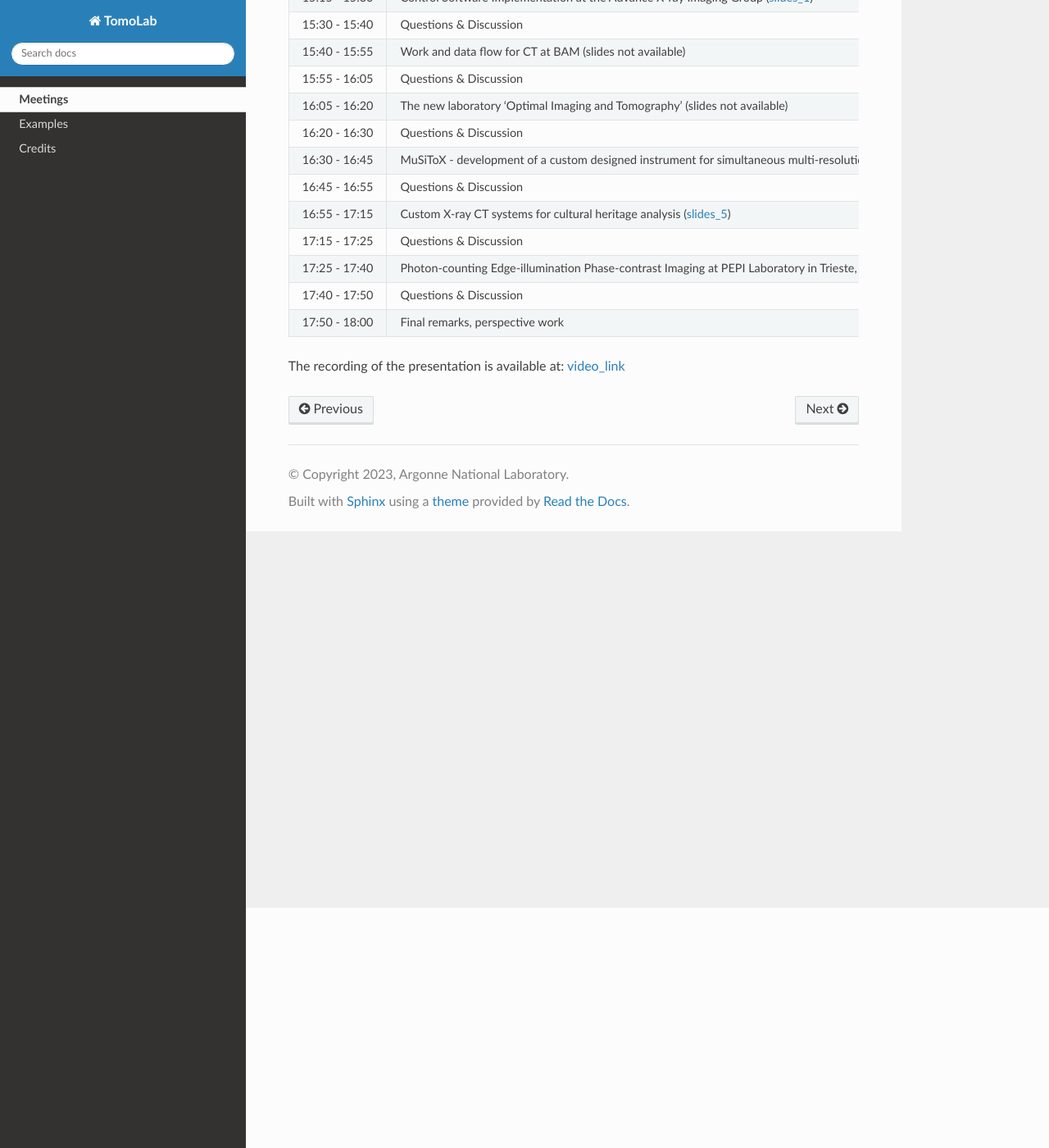
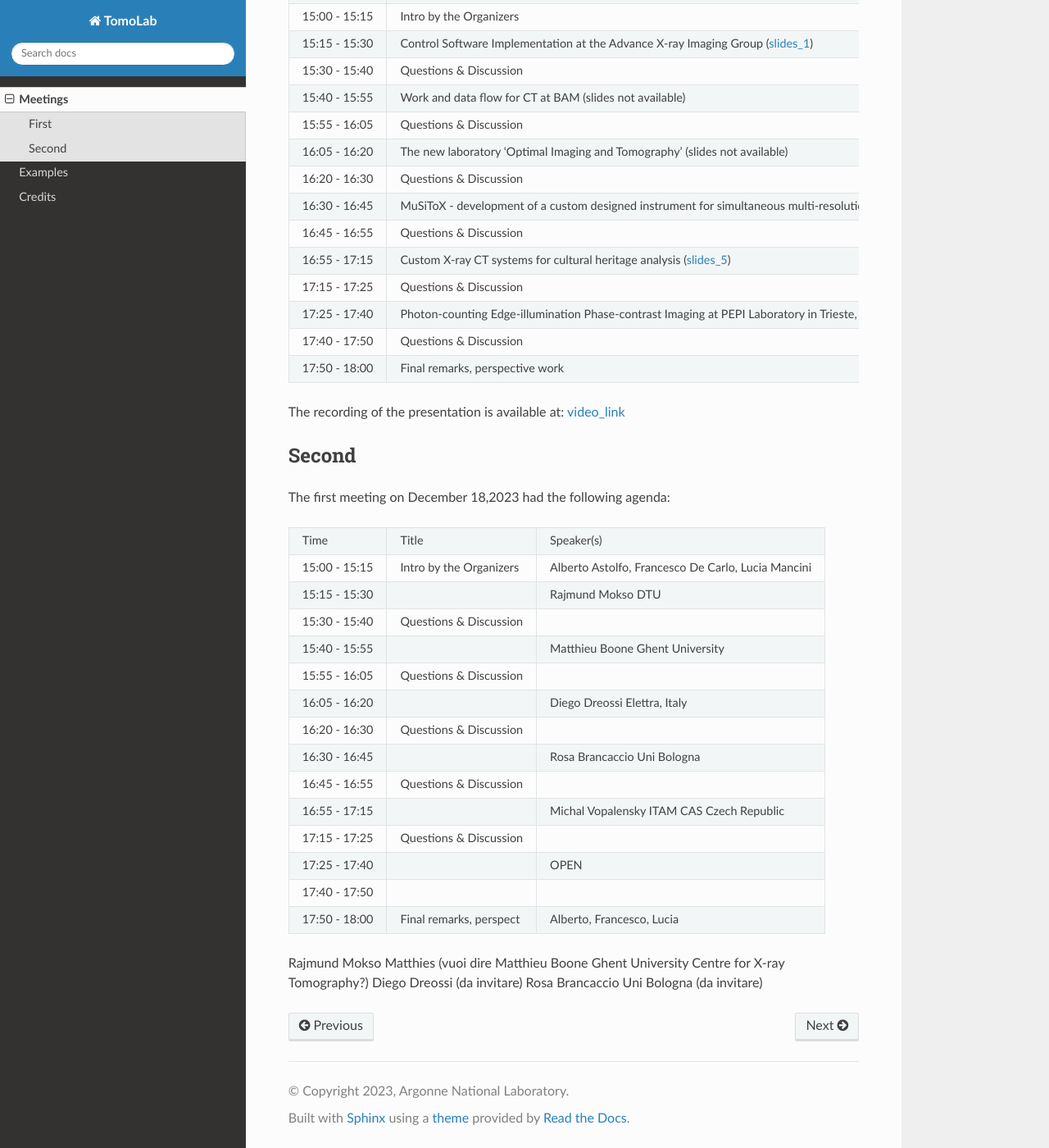
Before and after one commit to decarlof/tomolab, a Sphinx documentation site: the page built from docs/source/meetings.rst, in a window 1280 px wide and 1400 px high, scrolled down 293 px. Shown: the whole window at 82% size. Built offline with Sphinx 7.4.7 and the Read the Docs theme 2.0.0, drawn with Linux system fonts in a browser that asks for light colours.

Commit message:
added space holder secon meeting

```diff
--- a/docs/source/meetings.rst
+++ b/docs/source/meetings.rst
@@ -1,6 +1,9 @@
 ========
 Meetings
 ========
+
+First
+=====
 
 The first meeting on November, 27 2023 had the following agenda:
 
@@ -47,3 +50,46 @@ The first meeting on November, 27 2023 had the following agenda:
 +---------------+---------------------------------------------------------------------------------------------------------------------+-----------------------------------------------------------------+
 
 The recording of the presentation is available at: video_link_
+
+Second
+======
+
+The first meeting on December 18,2023 had the following agenda:
+
+
++---------------+---------------------------+-----------------------------------------------------------------+
+| Time          | Title                     | Speaker(s)                                                      |
++---------------+---------------------------+-----------------------------------------------------------------+
+| 15:00 - 15:15 | Intro by the Organizers   | Alberto Astolfo, Francesco De Carlo, Lucia Mancini              |
++---------------+---------------------------+-----------------------------------------------------------------+
+| 15:15 - 15:30 |                           | Rajmund Mokso DTU                                               |
++---------------+---------------------------+-----------------------------------------------------------------+
+| 15:30 - 15:40 | Questions & Discussion    |                                                                 |
++---------------+---------------------------+-----------------------------------------------------------------+
+| 15:40 - 15:55 |                           | Matthieu Boone Ghent University                                 |
++---------------+---------------------------+-----------------------------------------------------------------+
+| 15:55 - 16:05 | Questions & Discussion    |                                                                 |
++---------------+---------------------------+-----------------------------------------------------------------+
+| 16:05 - 16:20 |                           | Diego Dreossi Elettra, Italy                                    |
++---------------+---------------------------+-----------------------------------------------------------------+
+| 16:20 - 16:30 | Questions & Discussion    |                                                                 |
++---------------+---------------------------+-----------------------------------------------------------------+
+| 16:30 - 16:45 |                           | Rosa Brancaccio Uni Bologna                                     |
++---------------+---------------------------+-----------------------------------------------------------------+
+| 16:45 - 16:55 | Questions & Discussion    |                                                                 |
++---------------+---------------------------+-----------------------------------------------------------------+
+| 16:55 - 17:15 |                           | Michal Vopalensky ITAM CAS Czech Republic                       |
++---------------+---------------------------+-----------------------------------------------------------------+
+| 17:15 - 17:25 | Questions & Discussion    |                                                                 |
++---------------+---------------------------+-----------------------------------------------------------------+
+| 17:25 - 17:40 |                           | OPEN                                                            |
++---------------+---------------------------+-----------------------------------------------------------------+
+| 17:40 - 17:50 |                           |                                                                 |
++---------------+---------------------------+-----------------------------------------------------------------+
+| 17:50 - 18:00 | Final remarks, perspect   | Alberto, Francesco, Lucia                                       |
++---------------+---------------------------+-----------------------------------------------------------------+
+
+Rajmund Mokso
+Matthies (vuoi dire Matthieu Boone Ghent University Centre for X-ray Tomography?)
+Diego Dreossi (da invitare)
+Rosa Brancaccio Uni Bologna (da invitare)
```
